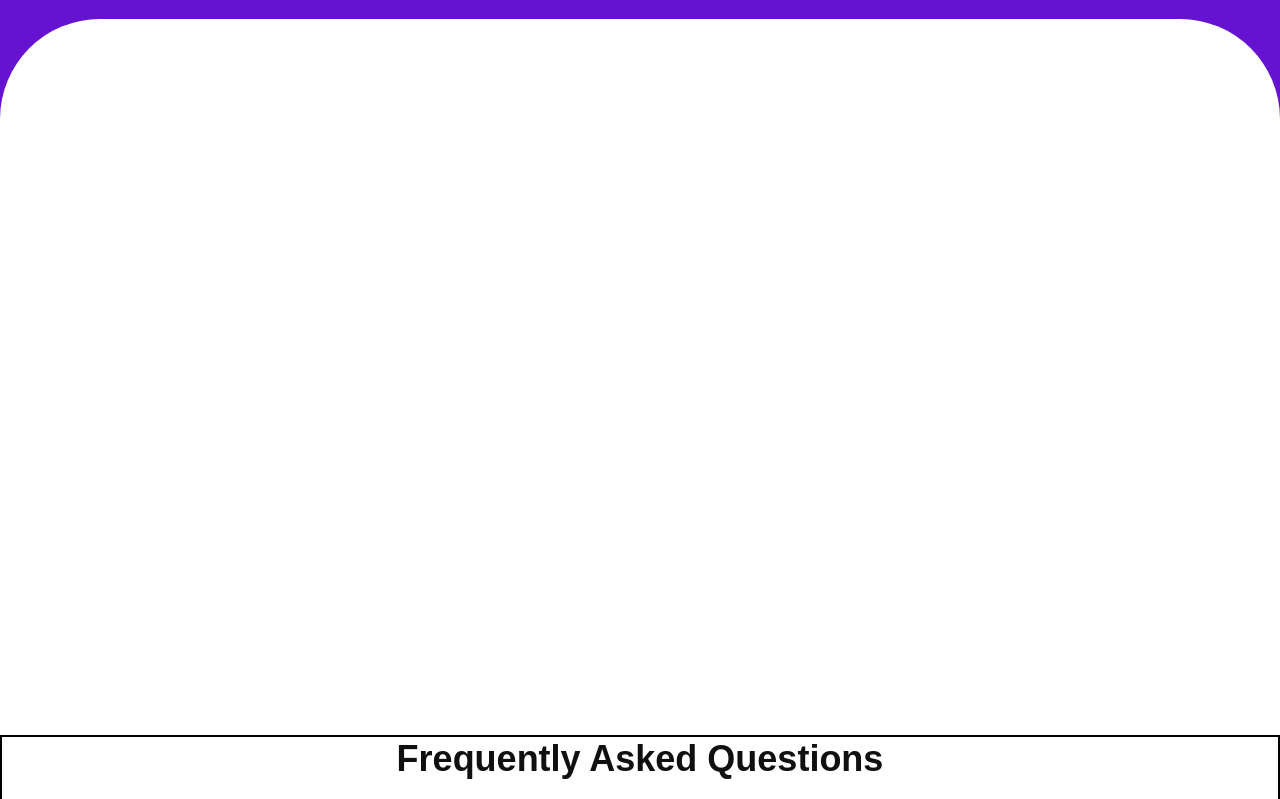
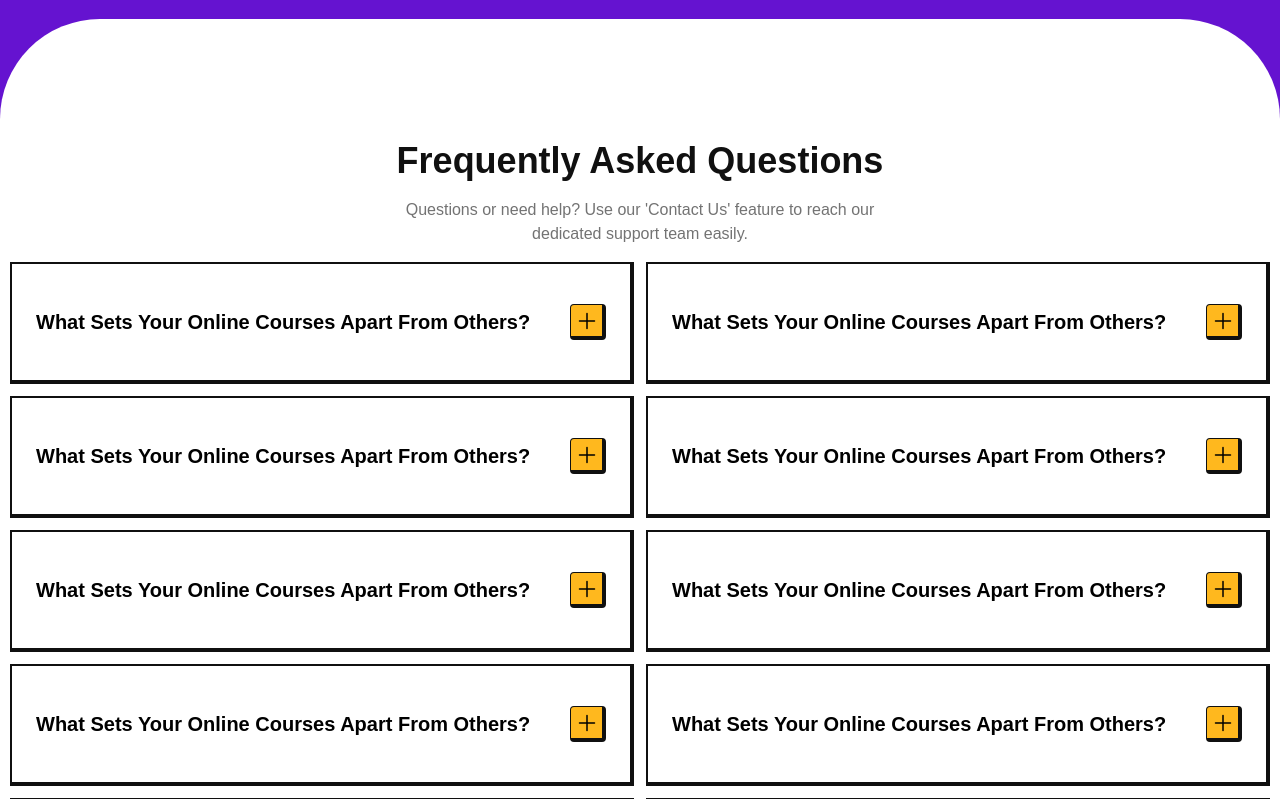
Before and after one commit to takachan0012/levelUp, a React (Vite) app: page / in a window 1280 px wide. Shown: the part 5100-5899 px from the top of the page. Built offline with nearby package versions, Linux system fonts and the light colour scheme; a web font is replaced by a local one.

Commit message:
feat: add faq section

```diff
--- a/src/pages/home.jsx
+++ b/src/pages/home.jsx
@@ -588,14 +588,29 @@ const Home = () => {
                     />
                 </div>
             </section>
-            <section id="frequently-question" className="w-screen h-[2242px] bg-[#fff] rounded-t-[100px] flex justify-center flex-col items-center -mt-[120px]">
-                <div className="w-[1280px] flex flex-col items-center h-[811px] border-2 border-black">
+            <section id="frequently-question" className="w-screen h-[2242px] bg-[#fff] rounded-t-[100px] flex items-center flex-col -mt-[120px]">
+                <div className="w-[1280px] flex flex-col items-center h-[811px] mt-[120px]">
                     <h1 className="font-bold text-[36px] leading-[43px] text-center text-[#101010]">Frequently Asked Questions</h1>
                     <div className="w-[475px] my-4">
                         <p className=" text-center text-medium leading-6 text-[#737373]">Questions or need help? Use our 'Contact Us' feature to reach our dedicated support team easily.</p>
                     </div>
                     <div className="grid grid-cols-2 gap-3">
                         <div className="flex flex-col gap-3">
+                            <Faq
+                                value="items-1"
+                                title="What Sets Your Online Courses Apart From Others?"
+                                content="Our online courses offer an interactive approach and real-world projects to enhance your practical learning experience"
+                            />
+                            <Faq
+                                value="items-1"
+                                title="What Sets Your Online Courses Apart From Others?"
+                                content="Our online courses offer an interactive approach and real-world projects to enhance your practical learning experience"
+                            />
+                            <Faq
+                                value="items-1"
+                                title="What Sets Your Online Courses Apart From Others?"
+                                content="Our online courses offer an interactive approach and real-world projects to enhance your practical learning experience"
+                            />
                             <Faq
                                 value="items-1"
                                 title="What Sets Your Online Courses Apart From Others?"
@@ -618,6 +633,21 @@ const Home = () => {
                                 title="What Sets Your Online Courses Apart From Others?"
                                 content="Our online courses offer an interactive approach and real-world projects to enhance your practical learning experience"
                             />
+                            <Faq
+                                value="items-1"
+                                title="What Sets Your Online Courses Apart From Others?"
+                                content="Our online courses offer an interactive approach and real-world projects to enhance your practical learning experience"
+                            />
+                            <Faq
+                                value="items-1"
+                                title="What Sets Your Online Courses Apart From Others?"
+                                content="Our online courses offer an interactive approach and real-world projects to enhance your practical learning experience"
+                            />
+                            <Faq
+                                value="items-1"
+                                title="What Sets Your Online Courses Apart From Others?"
+                                content="Our online courses offer an interactive approach and real-world projects to enhance your practical learning experience"
+                            />
                         </div>
                     </div>
                 </div>
```
